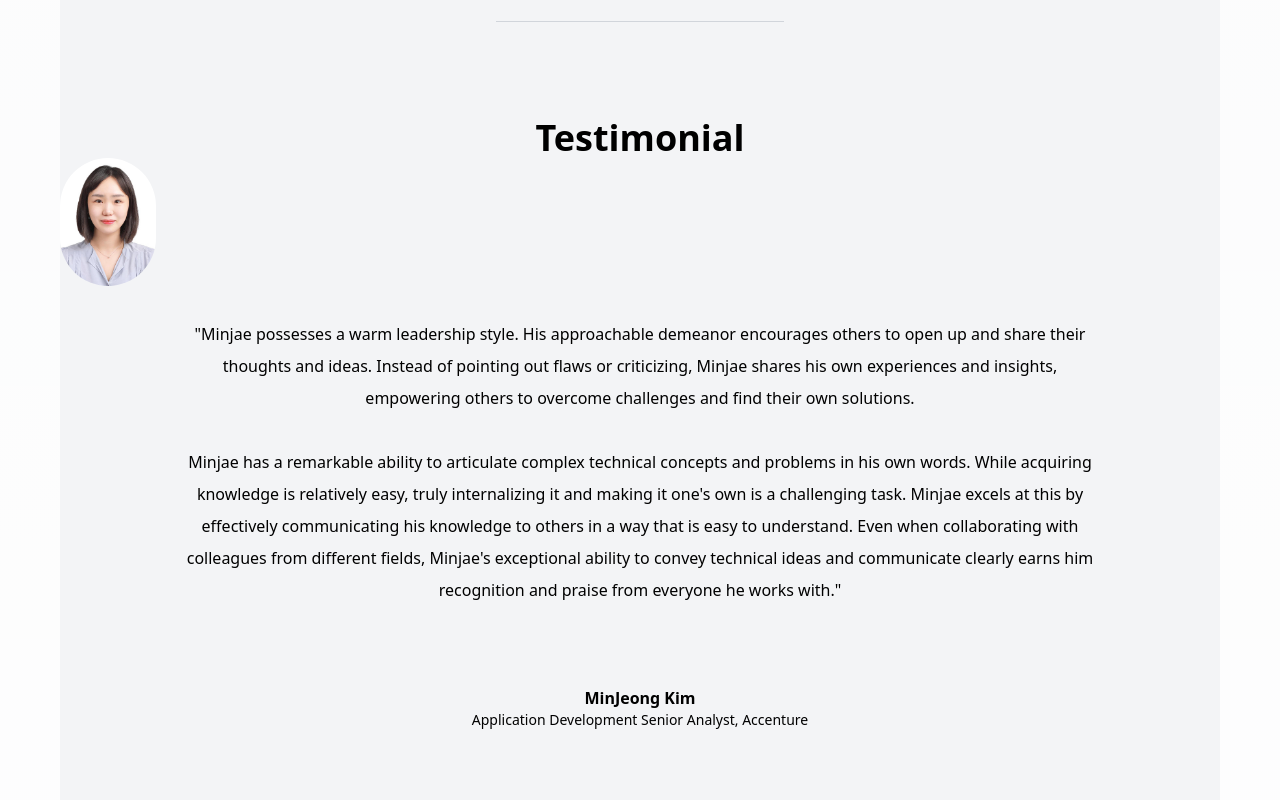
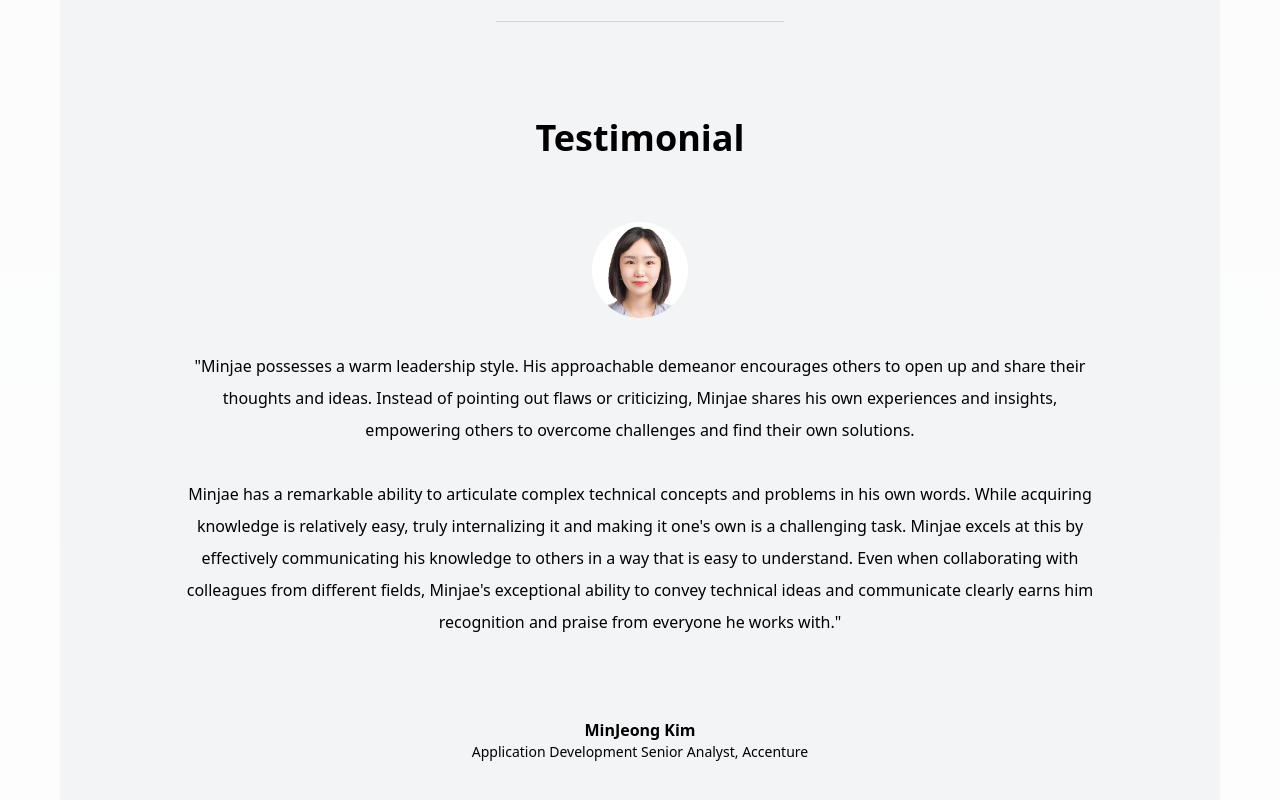
Before and after one commit to minjaeli/next-plusbeauxjours, a Next.js app: page / in a window 1280 px wide. Shown: the part 4433-5233 px from the top of the page. Built offline with nearby package versions, Linux system fonts and the light colour scheme; a web font is replaced by a local one.

Commit message:
set: testimonial

```diff
--- a/src/components/TesimonialBox.tsx
+++ b/src/components/TesimonialBox.tsx
@@ -27,7 +27,7 @@ const TestimonialList: ITestimonial[] = [
     name: "MinJeong Kim",
     position: "Application Development Senior Analyst, Accenture",
     text: `"Minjae possesses a warm leadership style. His approachable demeanor encourages others to open up and share their thoughts and ideas. Instead of pointing out flaws or criticizing, Minjae shares his own experiences and insights, empowering others to overcome challenges and find their own solutions. <br/><br/> Minjae has a remarkable ability to articulate complex technical concepts and problems in his own words. While acquiring knowledge is relatively easy, truly internalizing it and making it one's own is a challenging task. Minjae excels at this by effectively communicating his knowledge to others in a way that is easy to understand. Even when collaborating with colleagues from different fields, Minjae's exceptional ability to convey technical ideas and communicate clearly earns him recognition and praise from everyone he works with."`,
-    photo: "/images/etc/minjeong_kim.jpg",
+    photo: "/images/etc/minjeong_kim.jpeg",
   },
 ];
 
@@ -40,13 +40,16 @@ const Testimonial: React.FunctionComponent<any> = () => (
     className={"h-[800px] w-full rounded-[8px]"}>
     {TestimonialList.map((item: ITestimonial, index: number) => (
       <SwiperSlide key={index}>
+        <div className="flex flex-col items-center mt-16 text-center">
           <Image
             src={item.photo}
-          className="rounded-full mb-8 overflow-hidden"
+            className="rounded-full mb-8 overflow-hidden self-center"
             width={96}
             height={96}
             alt=""
+            objectFit="cover"
           />
+        </div>
         <div className="flex flex-col items-center mb-12 text-center">
           <p className="w-4/5 leading-8 mb-8" dangerouslySetInnerHTML={{ __html: item.text }}></p>
         </div>
```
Also changed, not shown: public/images/etc/minjeong_kim.jpeg (added), public/images/etc/minjeong_kim.jpg (deleted). Lines whose indentation alone changed are shown as unchanged.
